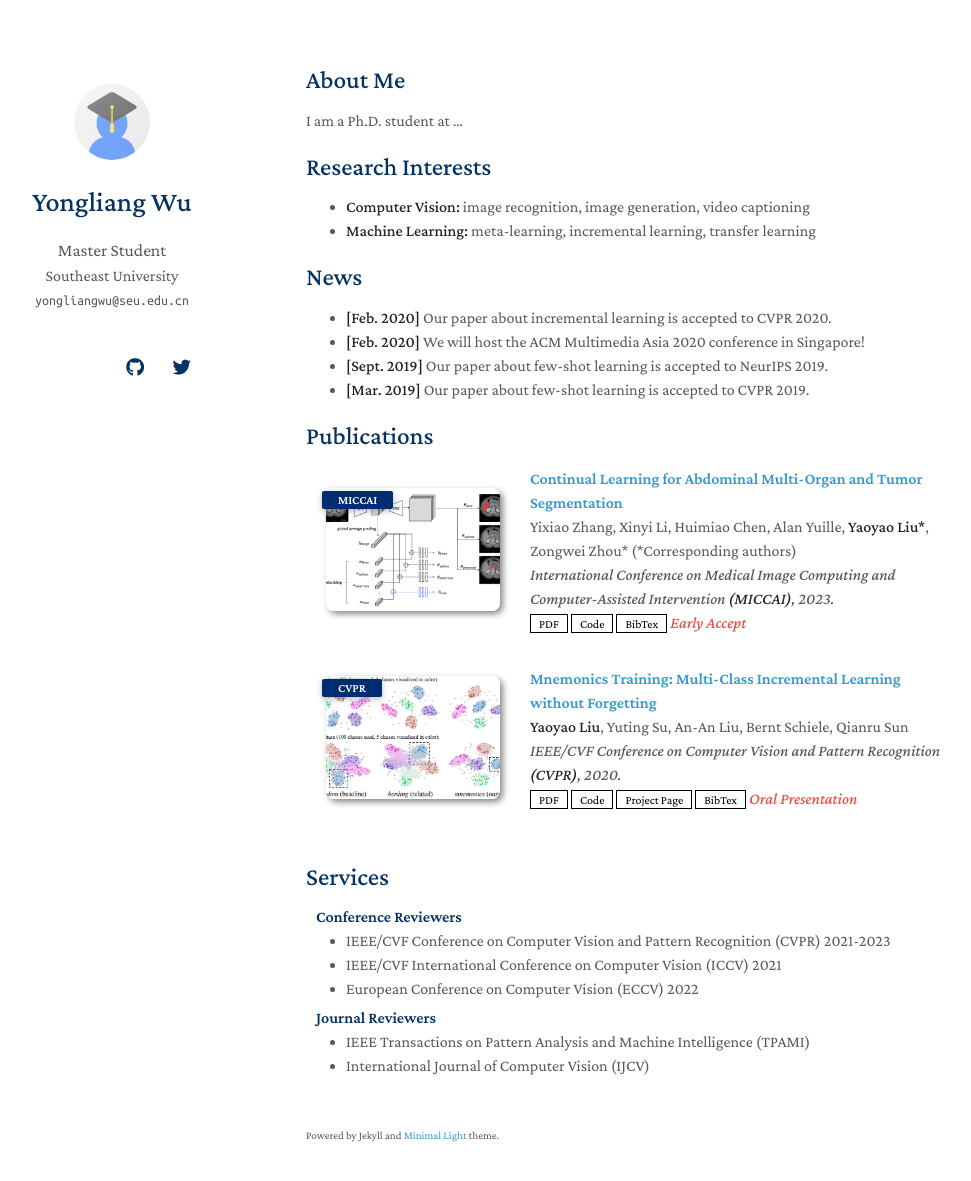
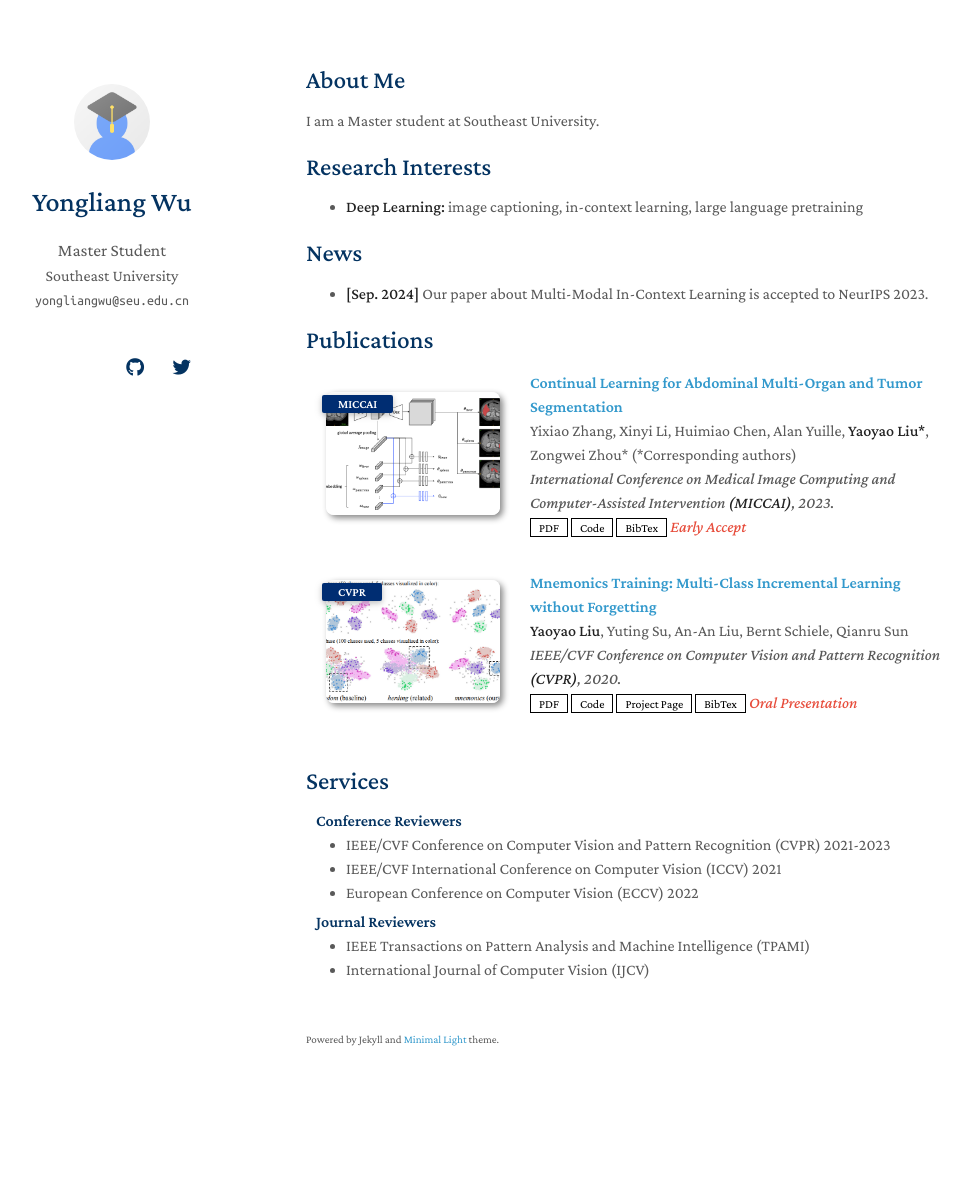
Before and after one commit to yongliang-wu/yongliang-wu.github.io, a Jekyll site: the page built from index.md, in a window 1280 px wide and 1216 px high. Shown: the top 1181 px of the window, without its empty margins (164-1135 px from the left). Built offline with Jekyll 4.4.1, drawn with Linux system fonts in a browser that asks for light colours; nearby versions of some CDN libraries; a style sheet for code colours, icons or effects is not loaded; our own code applies the rules of GitHub Pages for plain Markdown files.

Commit message:
Update index.md

```diff
--- a/index.md
+++ b/index.md
@@ -4,19 +4,15 @@
 
 ## About Me
 
-I am a Ph.D. student at ...
+I am a Master student at Southeast University.
 
 ## Research Interests
 
-- **Computer Vision:** image recognition, image generation, video captioning
-- **Machine Learning:** meta-learning, incremental learning, transfer learning
+- **Deep Learning:** image captioning, in-context learning, large language pretraining
 
 ## News
 
-- **[Feb. 2020]** Our paper about incremental learning is accepted to CVPR 2020.
-- **[Feb. 2020]** We will host the ACM Multimedia Asia 2020 conference in Singapore!
-- **[Sept. 2019]** Our paper about few-shot learning is accepted to NeurIPS 2019.
-- **[Mar. 2019]** Our paper about few-shot learning is accepted to CVPR 2019.
+- **[Sep. 2024]** Our paper about Multi-Modal In-Context Learning is accepted to NeurIPS 2023.
 
 {% include_relative _includes/publications.md %}
 
```
